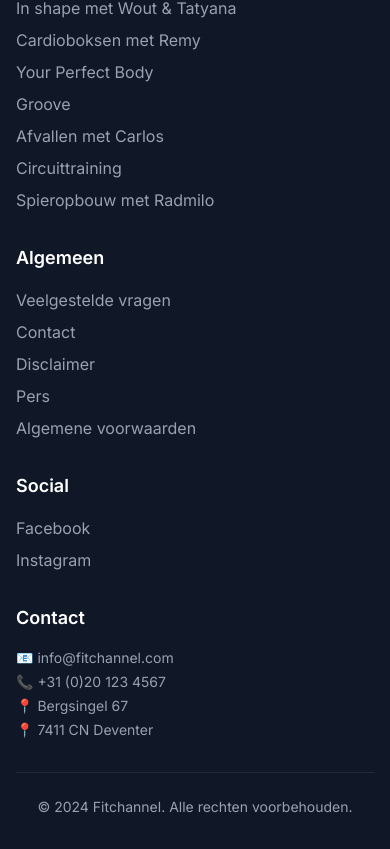
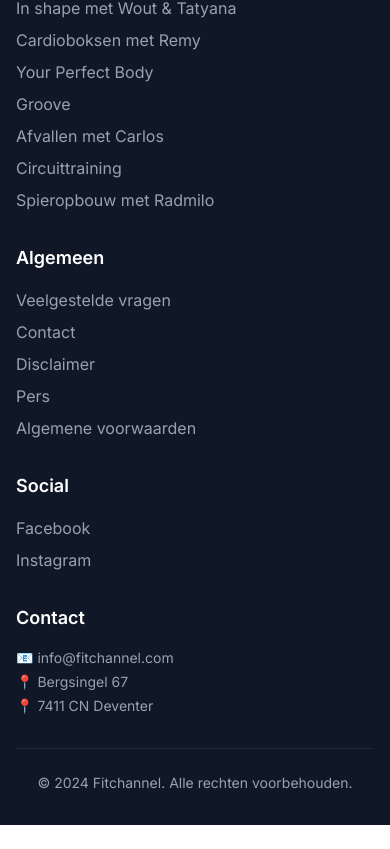
Before and after one commit to Fairifai-Y/MAAS-BB, a Next.js app: page / in a window 390 px wide. Shown: the part 2990-3839 px from the top of the page. After the commit the page ends 3815 px from the top, so only its background shows below. Built offline with nearby package versions, Linux system fonts and the light colour scheme; no server answers.

Commit message:
Remove phone number from footer
- Remove phone number (+31 (0)20 123 4567) from contact section in footer
- Keep email and address information

```diff
--- a/src/app/page.tsx
+++ b/src/app/page.tsx
@@ -227,7 +227,6 @@
               <div className="space-y-2">
                 <div className="text-gray-400 text-sm space-y-1">
                   <p>📧 info@fitchannel.com</p>
-                  <p>📞 +31 (0)20 123 4567</p>
                   <p>📍 Bergsingel 67</p>
                   <p>📍 7411 CN Deventer</p>
                 </div>
```
